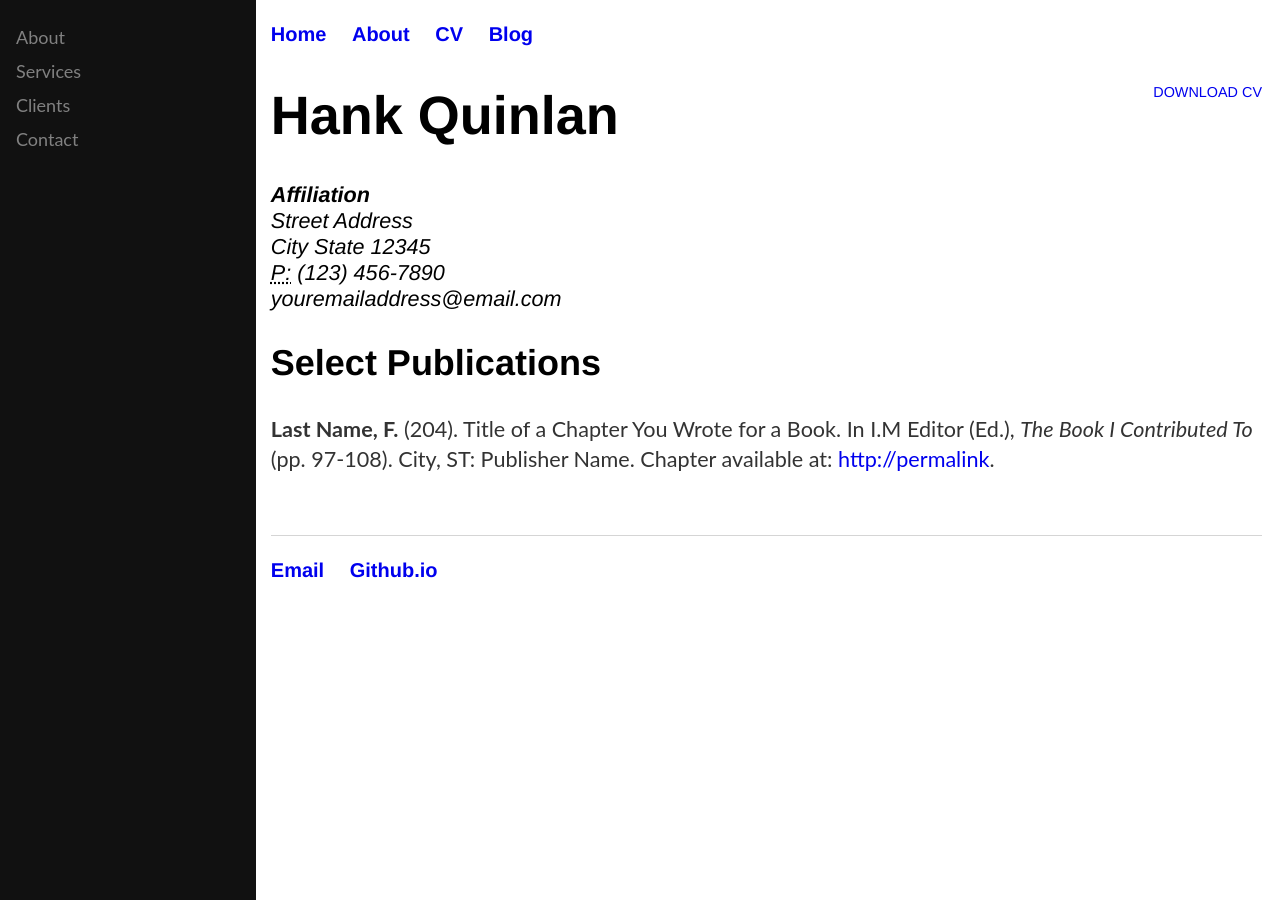
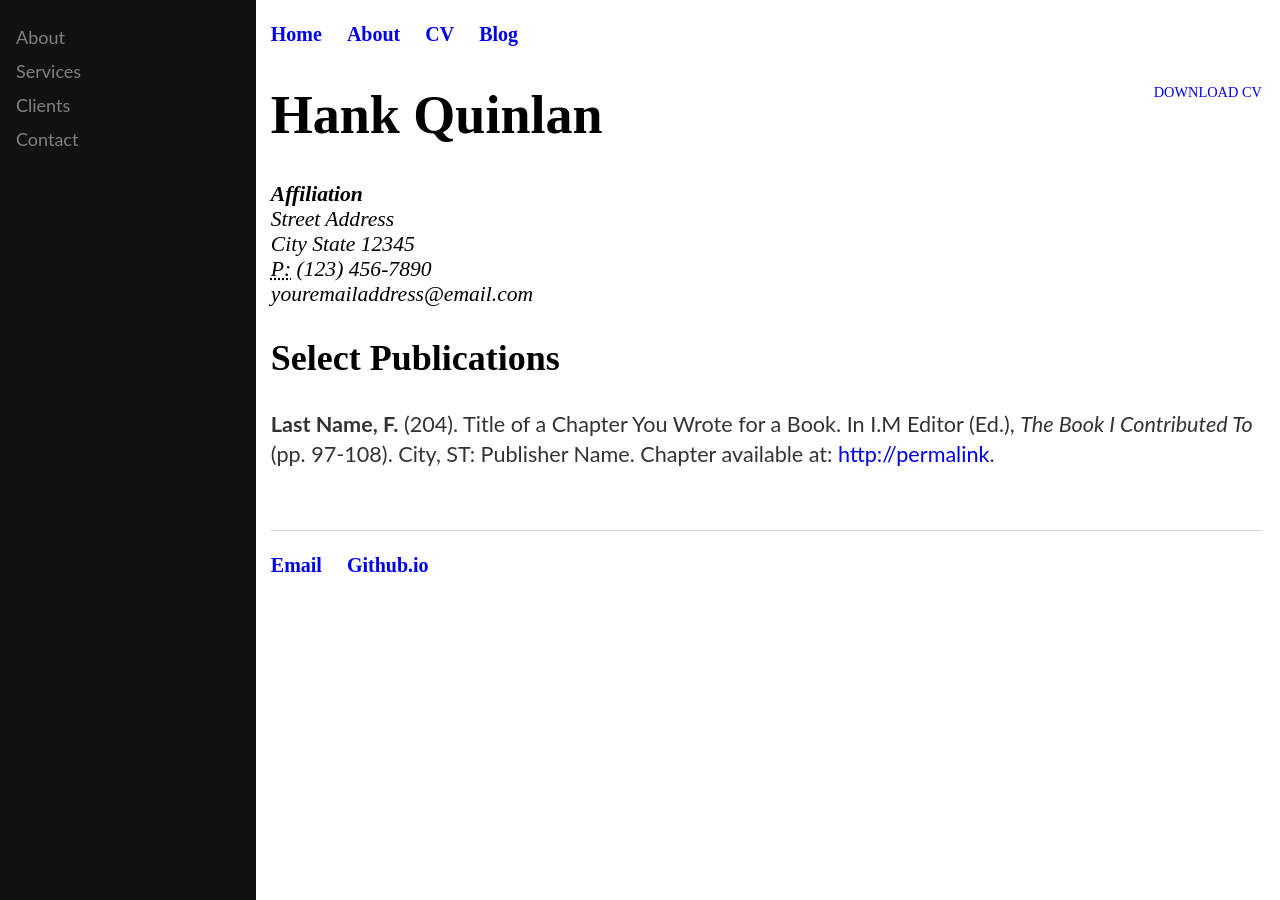
Before and after one commit to hoAngnaMPHan/apmaths.github.io, a Jekyll site: the page built from cv/index.html, in a window 1280 px wide. Built offline with Jekyll 4.4.1, drawn with Linux system fonts in a browser that asks for light colours.

Commit message:
Update style.css

```diff
--- a/css/style.css
+++ b/css/style.css
@@ -5,7 +5,7 @@ a:hover { text-decoration: underline; }
 
 p, ul { font-size: 1.5em; line-height: 1.4em; color: #333; }
 
-h1, h2, h3, h4 { font-family: 'Helvetica', 'Arial', 'Sans-Serif'; }
+h1, h2, h3, h4 { font-family: 'Times New Roman', 'Times', 'serif'; }
 h1 { font-size: 2em;  }
 h2 { font-size: 1.8em; }
 h3 { font-size: 1.5em; }
@@ -41,7 +41,7 @@ h4 { font-size: 1.3em; }
 }
 
 
-nav ul, footer ul { font-size: 20px; font-family: 'Helvetica', 'Arial', 'Sans-Serif'; padding: 0px; list-style: none; font-weight: bold; }
+nav ul, footer ul { font-size: 20px; font-family: 'Times New Roman', 'Times', 'serif'; padding: 0px; list-style: none; font-weight: bold; }
 
 nav ul li, footer ul li { display: inline; margin-right: 20px; }
 
@@ -57,6 +57,6 @@ ul.posts li { list-style: none; }
 .cv { margin: 0px 0px 60px; }
 .cv h1 { font-size: 3em; }
 .cv h2 { font-size: 2em; }
-.cv address, .cv .download { font-family: 'Helvetica', 'Arial', 'Sans-Serif'; }
+.cv address, .cv .download { font-family: 'Times New Roman', 'Times', 'serif'; }
 .cv address, .cv p { font-size: 1.2em; }
 .cv .download { float: right; font-size: .8em; text-transform: uppercase; }
```
